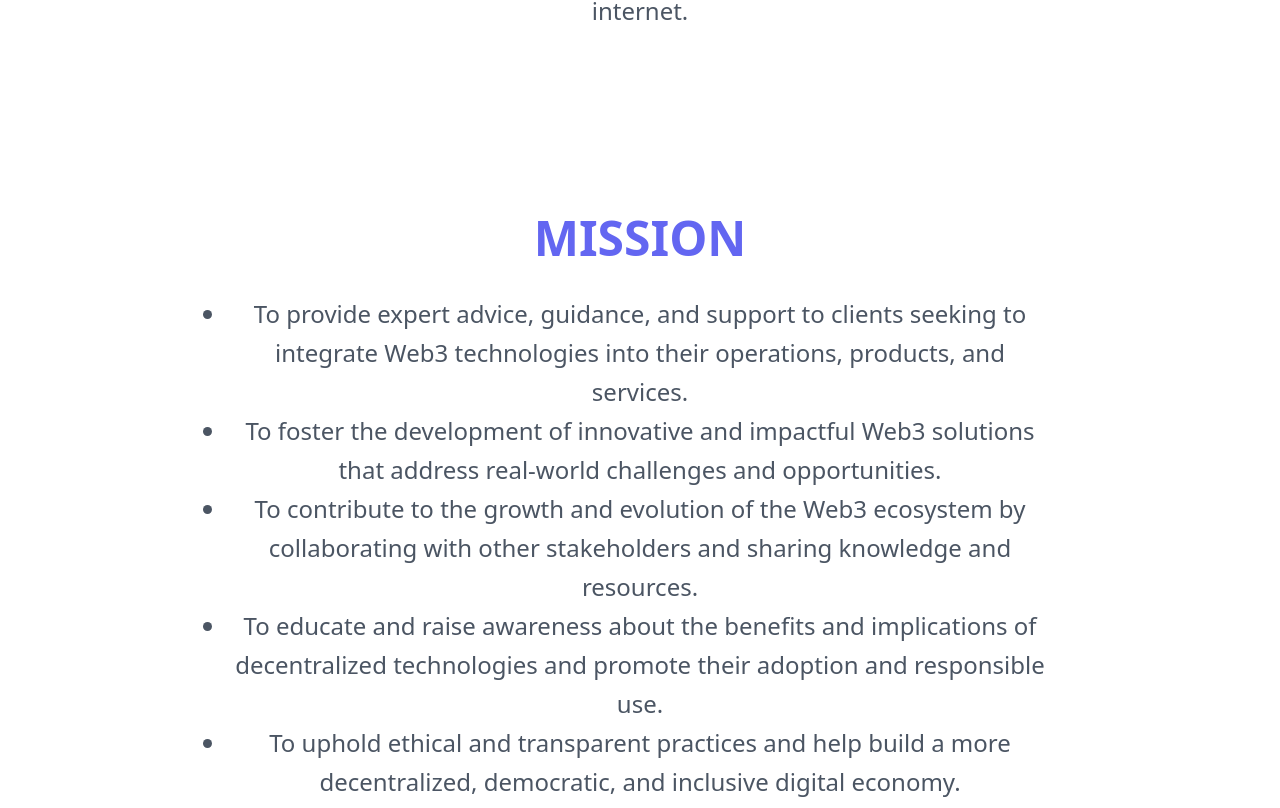
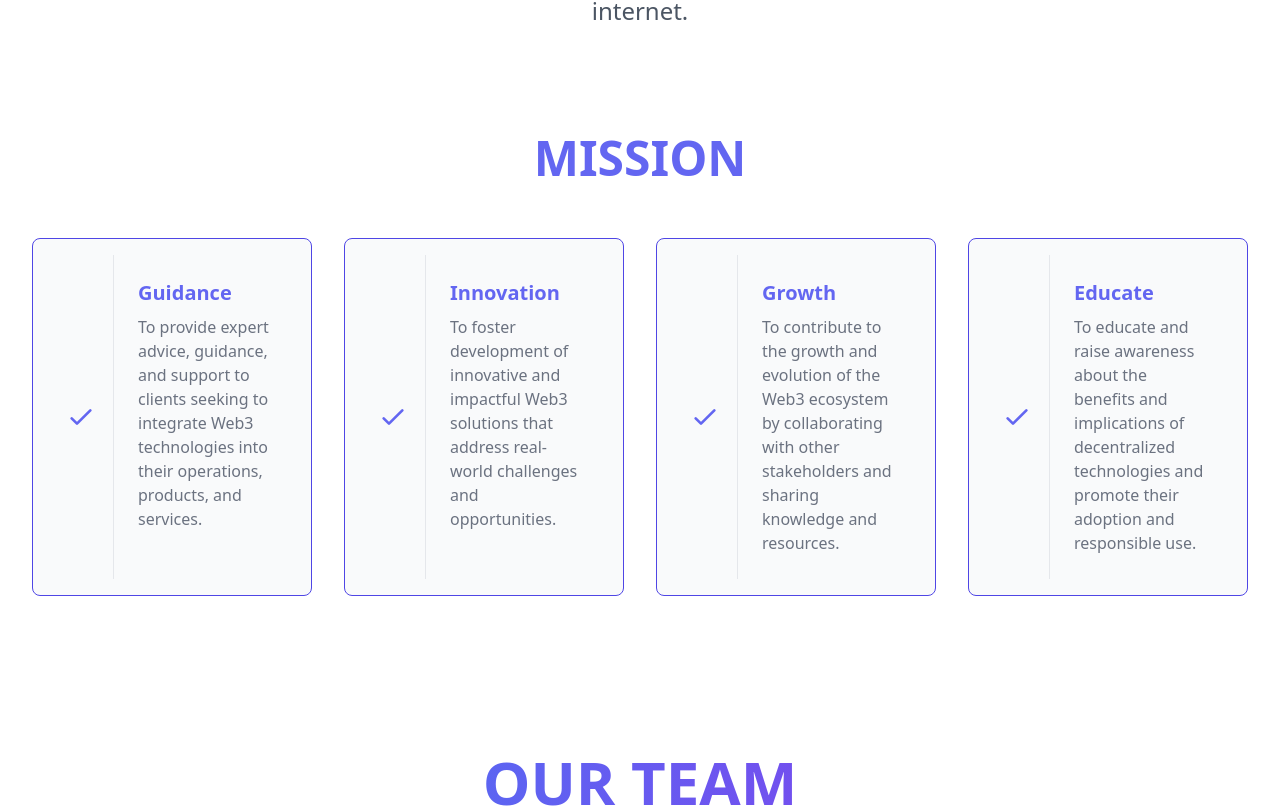
Before and after one commit to Trizwit/trizwit-web, a Next.js app: page /about in a window 1280 px wide. Shown: the part 695-1503 px from the top of the page. Built offline with nearby package versions, Linux system fonts and the light colour scheme.

Commit message:
mission new des

```diff
--- a/components/Statistics.js
+++ b/components/Statistics.js
@@ -27,6 +27,13 @@ const Statistics = () => {
             <p className="text-gray-400 mt-2">Smart Contracts On-Chain</p>
           </div>
         </div>
+        <div className="text-center mt-14">
+          <h2 className="text-5xl font-bold">
+            Our clients
+          </h2>
+
+        </div>
+
       </div>
     </div>
   );
--- a/components/aboutcont.js
+++ b/components/aboutcont.js
@@ -8,7 +8,7 @@ const Aboutcont = () =>{
 
 
 
-       <p className="mb-6 leading-relaxed text-2xl">The Trizwit team started off its journey in the year 2021, with the idea of helping out those in the blockchain and web3 space realise their dreams with the best in class technology available. We are committed to build robust and scalable products without compromising on the quality.</p>
+       <p className="mb-6 leading-relaxed text-2xl">The <span className="font-bold text-transparent bg-clip-text bg-gradient-to-r  from-blue-500 to-purple-600 text-2xl">Trizwit</span> team started off its journey in the year 2021, with the idea of helping out those in the blockchain and web3 space realise their dreams with the best in class technology available. We are committed to build robust and scalable products without compromising on the quality.</p>
        <div className="flex justify-center">
        </div>
      </div>
@@ -25,10 +25,10 @@ const Aboutcont = () =>{
    </div>
 
 
-   <div className="container mx-auto flex px-5 py-20 items-center justify-center flex-col">
+   <div className="container mx-auto flex px-5 py-15 items-center justify-center flex-col">
     <div className="text-center lg:w-2/3 w-full">
-     <h2 className="text-5xl font-bold text-center pb-8 text-indigo-500">MISSION</h2>
-       <div className="flex justify-center">
+     <h2 className="text-5xl font-bold text-center pb-2 text-indigo-500">MISSION</h2>
+       {/* <div className="flex justify-center">
        <ol  className="leading-relaxed text-2xl  text-center mb-2 list-disc">
             <li>
             To provide expert advice, guidance, and support to clients seeking to integrate Web3 technologies into their operations, products, and services.
@@ -46,9 +46,102 @@ const Aboutcont = () =>{
              To uphold ethical and transparent practices and help build a more decentralized, democratic, and inclusive digital economy.
              </li>
            </ol>
-       </div>
+       </div> */}
      </div>
    </div>
+   <div className="bg-white py-6 sm:py-8 lg:py-12">
+  <div className="mx-auto max-w-screen-2xl px-4 md:px-8">
+
+    {/* <div class="mb-10 md:mb-16">
+      <h2 class="mb-4 text-center text-2xl font-bold text-gray-800 md:mb-6 lg:text-3xl">Our competitive advantage</h2>
+
+      <p class="mx-auto max-w-screen-md text-center text-gray-500 md:text-lg">This is a section of some simple filler text, also known as placeholder text. It shares some characteristics of a real written text but is random or otherwise generated.</p>
+    </div> */}
+
+
+    <div className="grid gap-4 sm:grid-cols-2 md:gap-8 xl:grid-cols-4">
+
+      <div className="flex divide-x rounded-lg border bg-gray-50 transition duration-500 ease-in-out
+                       hover:bg-white transform
+                       hover:-translate-y-1 hover:scale-110 hover:border-2
+                       rounded-lg p-4 border border-indigo-600">
+        <div className="flex items-center p-2 text-indigo-500 md:p-4">
+          <svg xmlns="http://www.w3.org/2000/svg" class="h-6 w-6 md:h-8 md:w-8" fill="none" viewBox="0 0 24 24" stroke="currentColor">
+            <path stroke-linecap="round" stroke-linejoin="round" stroke-width="2" d="M5 13l4 4L19 7" />
+          </svg>
+        </div>
+
+        <div className="p-4 md:p-6">
+          <h3 className="mb-2 text-lg font-semibold md:text-xl text-indigo-500">Guidance</h3>
+          <p className="text-gray-500">To provide expert advice, guidance, and support to clients seeking to integrate Web3 technologies into their operations, products, and services.</p>
+        </div>
+      </div>
+
+      <div className="flex divide-x rounded-lg border bg-gray-50 transition duration-500 ease-in-out
+                       hover:bg-white transform
+                       hover:-translate-y-1 hover:scale-110 hover:border-2
+                       rounded-lg p-4 border border-indigo-600">
+        <div className="flex items-center p-2 text-indigo-500 md:p-4">
+          <svg xmlns="http://www.w3.org/2000/svg" class="h-6 w-6 md:h-8 md:w-8" fill="none" viewBox="0 0 24 24" stroke="currentColor">
+            <path stroke-linecap="round" stroke-linejoin="round" stroke-width="2" d="M5 13l4 4L19 7" />
+          </svg>
+        </div>
+
+        <div className="p-4 md:p-6">
+          <h3 className="mb-2 text-lg font-semibold md:text-xl text-indigo-500">Innovation</h3>
+          <p className="text-gray-500"> To foster  development of innovative and impactful Web3 solutions that address real-world challenges and opportunities.</p>
+        </div>
+      </div>
+
+      <div className="flex divide-x rounded-lg border bg-gray-50 transition duration-500 ease-in-out
+                       hover:bg-white transform
+                       hover:-translate-y-1 hover:scale-110 hover:border-2
+                       rounded-lg p-4 border border-indigo-600">
+        <div className="flex items-center p-2 text-indigo-500 md:p-4">
+          <svg xmlns="http://www.w3.org/2000/svg" class="h-6 w-6 md:h-8 md:w-8" fill="none" viewBox="0 0 24 24" stroke="currentColor">
+            <path stroke-linecap="round" stroke-linejoin="round" stroke-width="2" d="M5 13l4 4L19 7" />
+          </svg>
+        </div>
+
+        <div className="p-4 md:p-6">
+          <h3 className="mb-2 text-lg font-semibold md:text-xl text-indigo-500">Growth</h3>
+          <p className="text-gray-500">To contribute to the growth and evolution of the Web3 ecosystem by collaborating with other stakeholders and sharing knowledge and resources.</p>
+        </div>
+      </div>
+
+      <div className="flex divide-x rounded-lg border bg-gray-50 transition duration-500 ease-in-out
+                       hover:bg-white transform
+                       hover:-translate-y-1 hover:scale-110 hover:border-2
+                       rounded-lg p-4 border border-indigo-600">
+        <div className="flex items-center p-2 text-indigo-500 md:p-4">
+          <svg xmlns="http://www.w3.org/2000/svg" class="h-6 w-6 md:h-8 md:w-8" fill="none" viewBox="0 0 24 24" stroke="currentColor">
+            <path stroke-linecap="round" stroke-linejoin="round" stroke-width="2" d="M5 13l4 4L19 7" />
+          </svg>
+        </div>
+
+        <div className="p-4 md:p-6">
+          <h3 className="mb-2 text-lg font-semibold md:text-xl text-indigo-500">Educate</h3>
+          <p className="text-gray-500">To educate and raise awareness about the benefits and implications of decentralized technologies and promote their adoption and responsible use.</p>
+        </div>
+      </div>
+
+
+
+
+
+
+
+
+    </div>
+  </div>
+</div>
+
+
+
+
+
+
+
  </section>
 
 
```
